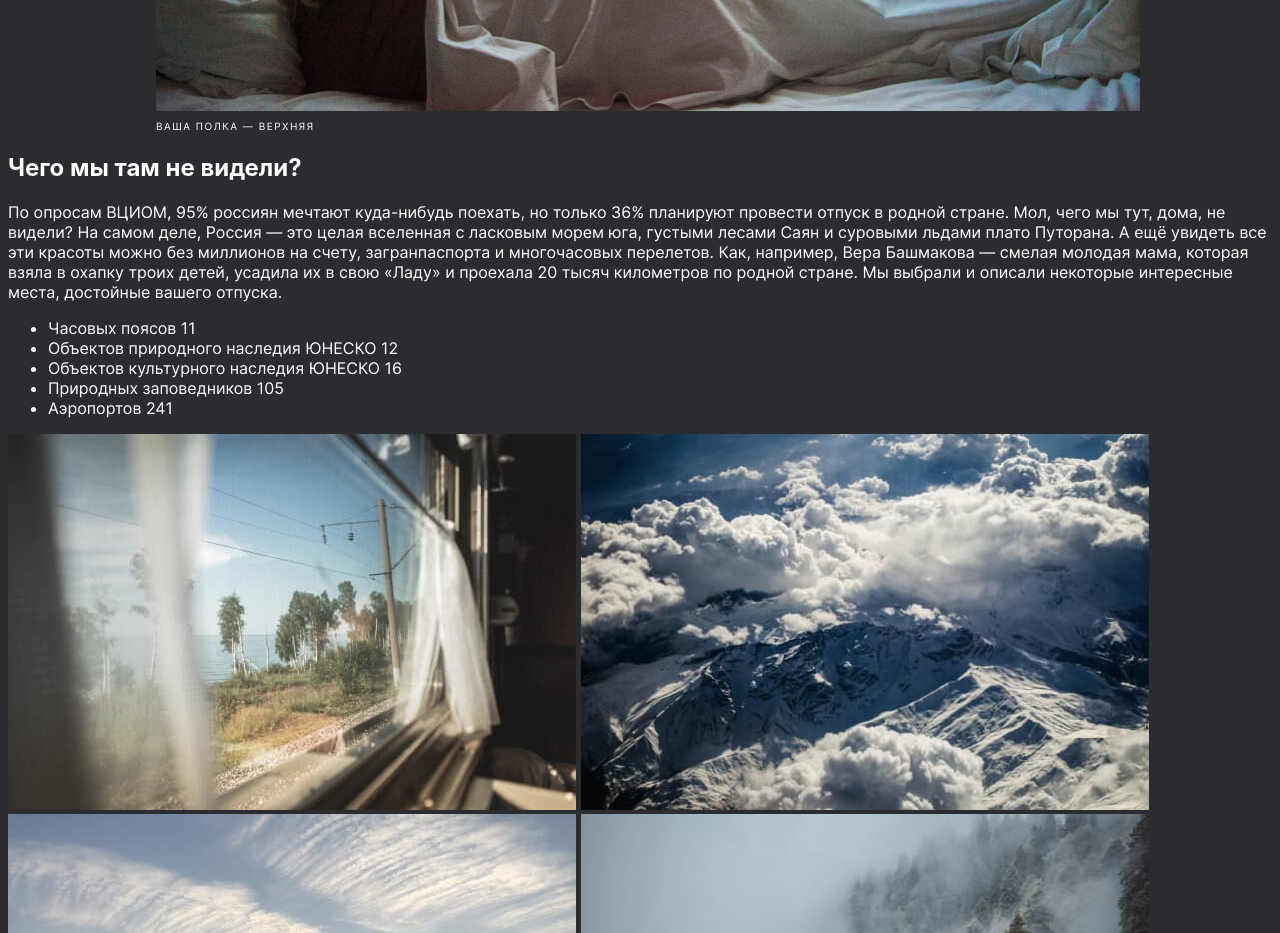
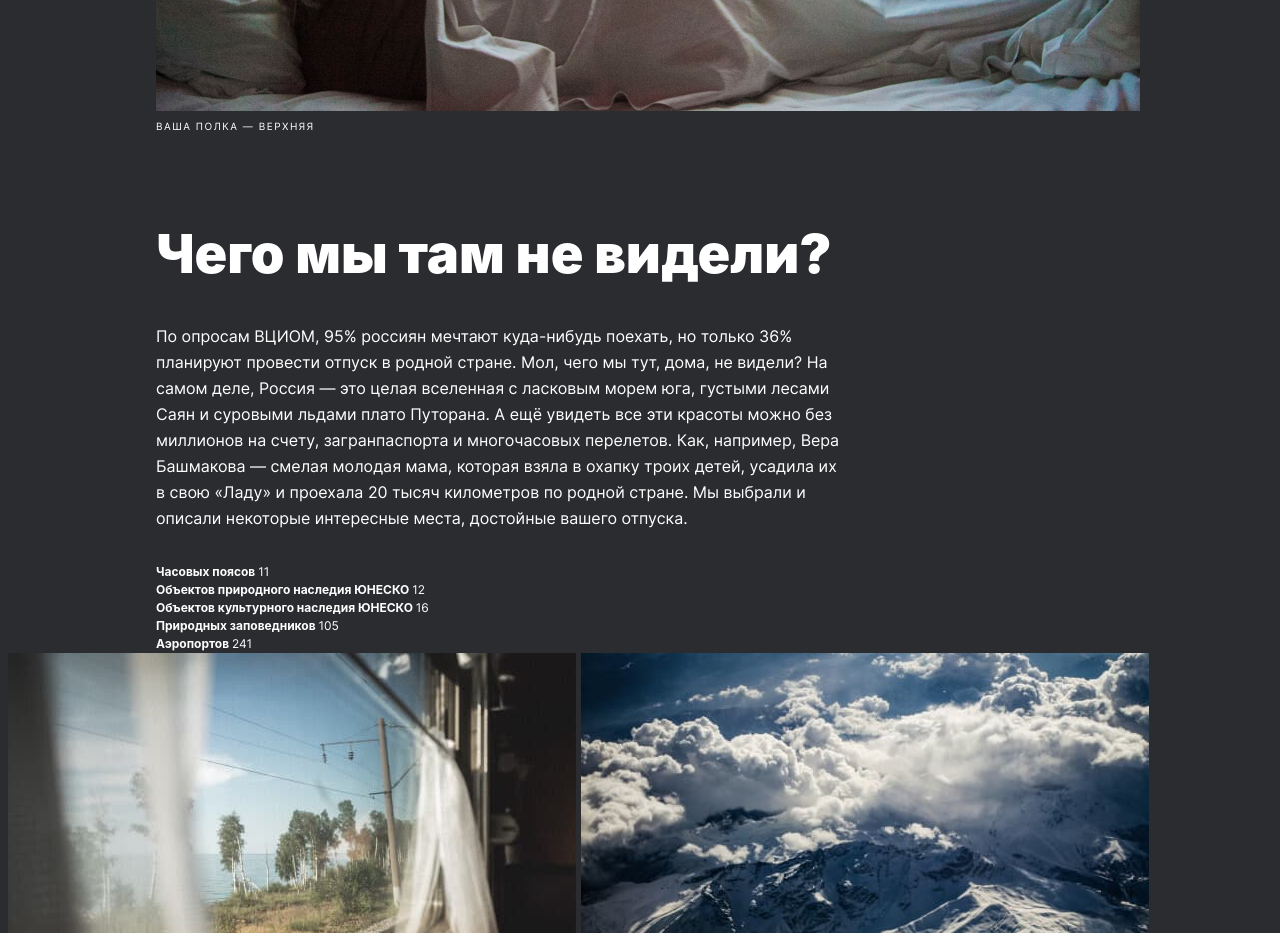
Before and after one commit to Sergeimusailov/russian-travel, a plain HTML site: page index.html in a window 1280 px wide. Shown: the part 1000-1933 px from the top of the page. Drawn offline with Linux system fonts and the light colour scheme; a web font is replaced by a local one.

Commit message:
Добавил блока Интро

```diff
--- /dev/null
+++ b/blocks/intro/__list/_span/intro__list_span.css
@@ -0,0 +1,3 @@
+.intro__list_span {
+  font-weight: 400;
+}
--- /dev/null
+++ b/blocks/intro/__list/intro__list.css
@@ -0,0 +1,9 @@
+.intro__list {
+  margin: 0;
+  padding: 0;
+  margin-top: 32px;
+  font-size: 12px;
+  line-height: 1.5;
+  font-weight: 700;
+  list-style-type: none;
+}
--- /dev/null
+++ b/blocks/intro/__text/intro__text.css
@@ -0,0 +1,8 @@
+.intro__text {
+  margin: 0;
+  margin-top: 40px;
+  font-size: 16px;
+  line-height: 1.625;
+  font-weight: 400;
+  max-width: 690px;
+}
--- /dev/null
+++ b/blocks/intro/__title/intro__title.css
@@ -0,0 +1,8 @@
+.intro__title {
+  margin: 0;
+  font-size: 54px;
+  line-height: 1.07;
+  font-weight: 900;
+  text-align: left;
+  max-width: 690px;
+}
--- /dev/null
+++ b/blocks/intro/intro.css
@@ -0,0 +1,13 @@
+@import url(./__title/intro__title.css);
+@import url(./__text/intro__text.css);
+@import url(./__list/intro__list.css);
+@import url(./__list/_span/intro__list_span.css);
+
+.intro {
+  display: flex;
+  flex-direction: column;
+  align-items: flex-start;
+  margin: 0 auto;
+  padding-top: 92px;
+  max-width: 984px;
+}
--- a/index.html
+++ b/index.html
@@ -37,12 +37,13 @@
           мама, которая взяла в охапку троих детей, усадила их в свою «Ладу»
           и проехала 20 тысяч километров по родной стране. Мы выбрали и описали
           некоторые интересные места, достойные вашего отпуска.</p>
-          <ul class="intro__list">              <li class="intro__list_item">Часовых поясов <span class="intro__list_item_span">11</span></li>
-            <li class="intro__list_item">Объектов природного наследия ЮНЕСКО <span class="intro__list_item_span">12</span></li>
-            <li class="intro__list_item">Объектов культурного наследия ЮНЕСКО <span class="intro__list_item_span">16</span></li>
-            <li class="intro__list_item">Природных заповедников <span class="intro__list_item_span">105</span></li>
-            <li class="intro__list_item">Аэропортов <span class="intro__list_item_span">241</span></li>
-            </ul>
+          <ul class="intro__list">
+            <li>Часовых поясов <span class="intro__list_span">11</span></li>
+            <li>Объектов природного наследия ЮНЕСКО <span class="intro__list_span">12</span></li>
+            <li>Объектов культурного наследия ЮНЕСКО <span class="intro__list_span">16</span></li>
+            <li>Природных заповедников <span class="intro__list_span">105</span></li>
+            <li>Аэропортов <span class="intro__list_span">241</span></li>
+          </ul>
       </section>
 
       <section class="photo-grid">
--- a/pages/font.css
+++ b/pages/font.css
@@ -2,19 +2,19 @@
   src: url('../fonts/Inter-Regular.woff2') format('woff2'),
   url(../fonts/Inter-Regular.woff) format('woff');
   font-family: Inter;
-  font-weight: normal;
+  font-weight: 400;
 }
 
 @font-face {
   src: url('../fonts/Inter-Bold.woff2.woff2') format('woff2'),
   url(../fonts/Inter-Bold.woff.woff) format('woff');
   font-family: Inter;
-  font-weight: bold;
+  font-weight: 700;
 }
 
 @font-face {
   src: url('../fonts/Inter-Black.woff2.woff2.woff2') format('woff2'),
   url(../fonts/Inter-Black.woff.woff.woff) format('woff');
   font-family: Inter;
-  font-weight: bolder;
+  font-weight: 900;
 }
--- a/pages/index.css
+++ b/pages/index.css
@@ -2,4 +2,5 @@
 @import url(../blocks/page/page.css);
 @import url(../blocks/header/header.css);
 @import url(../blocks/lead/lead.css);
+@import url(../blocks/intro/intro.css);
 @import url(../pages/font.css);
```
